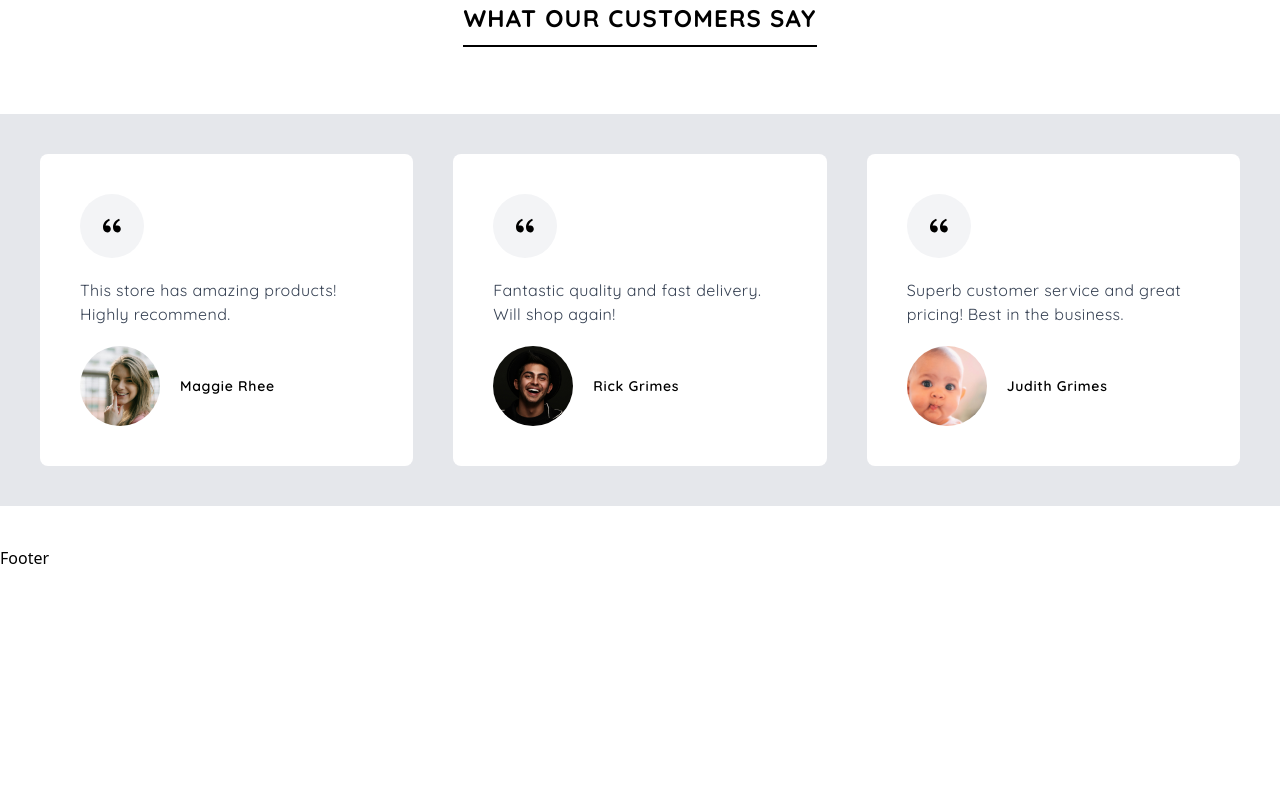
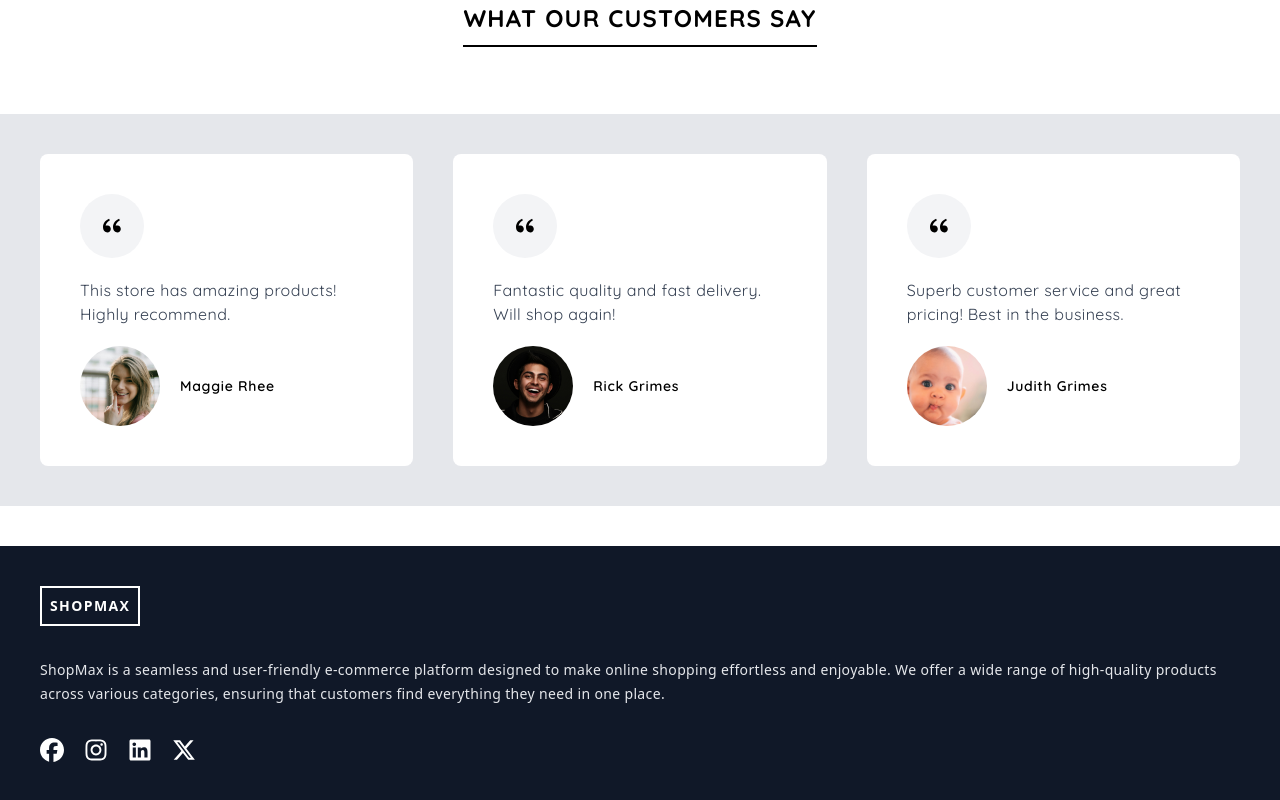
Before and after one commit to bentleyminwa/shopmax_ecommerce, a React (Vite) app: page / in a window 1280 px wide. Shown: the part 1312-2112 px from the top of the page. Before the commit the page ends 1882 px from the top, so only its background shows below. Built offline with nearby package versions, Linux system fonts and the light colour scheme; no server answers.

Commit message:
Added About component to Footer and integrate social media links

```diff
--- a/src/assets/data/data.tsx
+++ b/src/assets/data/data.tsx
@@ -1,4 +1,11 @@
-import { FaCartShopping, FaCircleUser } from "react-icons/fa6";
+import {
+  FaCartShopping,
+  FaCircleUser,
+  FaFacebook,
+  FaInstagram,
+  FaLinkedin,
+  FaXTwitter,
+} from "react-icons/fa6";
 import { clothes, electronics, jewelery, test1, test2, test3 } from "../images";
 
 export const appData = {
@@ -63,4 +70,22 @@ export const appData = {
       image: test3,
     },
   ],
+  socials: [
+    {
+      url: "https://www.facebook.com/",
+      icon: <FaFacebook />,
+    },
+    {
+      url: "https://www.instagram.com/",
+      icon: <FaInstagram />,
+    },
+    {
+      url: "https://www.linkedin.com/",
+      icon: <FaLinkedin />,
+    },
+    {
+      url: "https://www.x.com/",
+      icon: <FaXTwitter />,
+    },
+  ],
 };
--- a/src/shared/components/Footer/Footer.tsx
+++ b/src/shared/components/Footer/Footer.tsx
@@ -1,5 +1,11 @@
+import About from "./components/About";
+
 const Footer = () => {
-  return <div>Footer</div>;
+  return (
+    <footer className="w-full bg-gray-900 text-white p-10">
+      <About />
+    </footer>
+  );
 };
 
 export default Footer;
--- /dev/null
+++ b/src/shared/components/Footer/components/About.tsx
@@ -0,0 +1,31 @@
+import { Link } from "react-router-dom";
+import { appData } from "../../../../assets/data/data";
+
+const About = () => {
+  const { socials } = appData;
+
+  return (
+    <div className="space-y-8">
+      <h2 className="border-2 border-secondary p-2 text-sm font-semibold tracking-widest w-fit uppercase">
+        shopmax
+      </h2>
+      <p className="text-sm tracking-wide leading-6 text-gray-200">
+        ShopMax is a seamless and user-friendly e-commerce platform designed to
+        make online shopping effortless and enjoyable. We offer a wide range of
+        high-quality products across various categories, ensuring that customers
+        find everything they need in one place.
+      </p>
+      <ul className="flex items-center gap-5 text-2xl">
+        {socials.map((social) => (
+          <li key={social.url}>
+            <Link to={social.url} target="blank">
+              {social.icon}
+            </Link>
+          </li>
+        ))}
+      </ul>
+    </div>
+  );
+};
+
+export default About;
```
